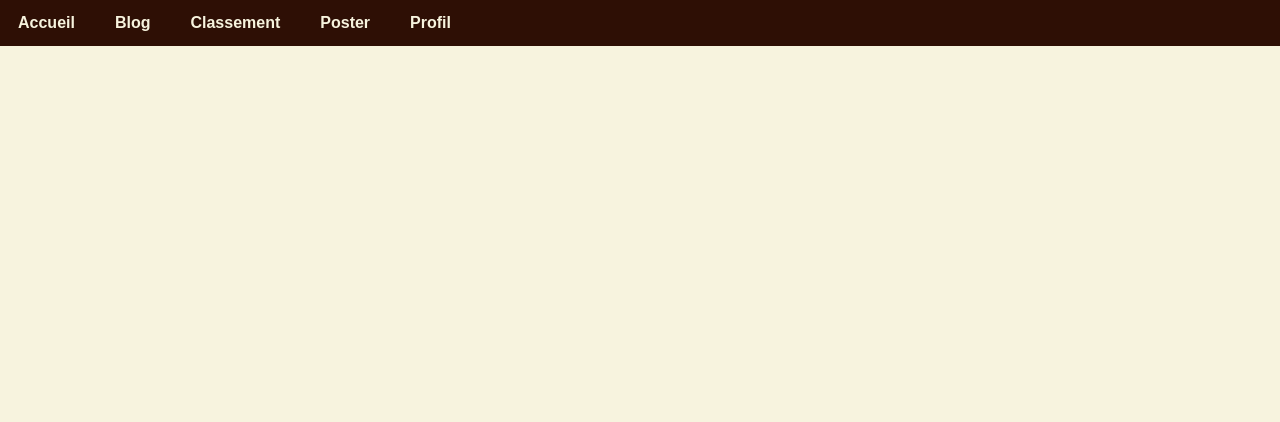
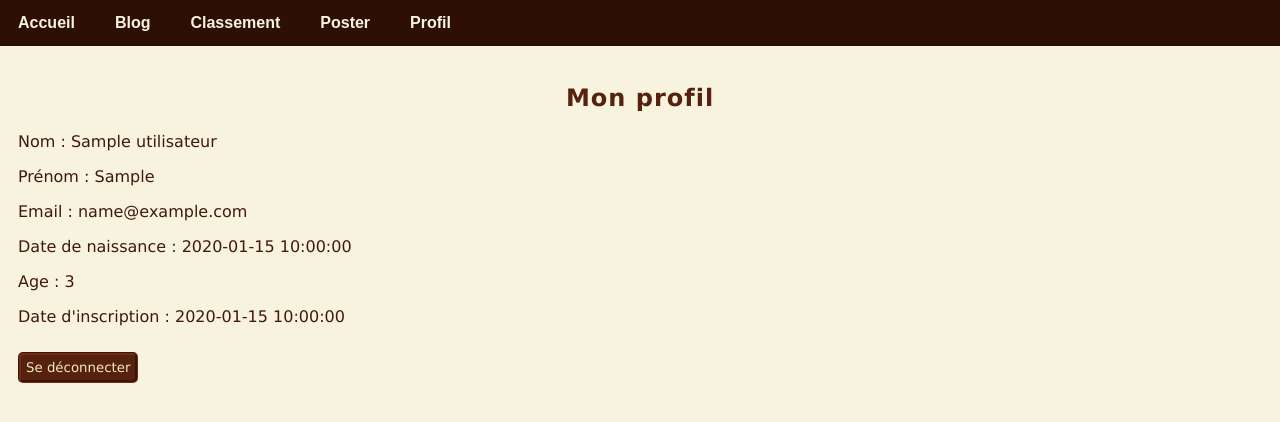
Before and after one commit to gilles-maurer/WE4A_TP_project, a PHP site: page /stats.php in a window 1280 px wide. Shown: the top 422 px of the page. Run offline with PHP 8.4, Linux system fonts and the light colour scheme; the visitor is signed in with stand-in values (Sample User, id 1); tables that the repository leaves empty or names only in its code hold one stand-in row (values such as "Sample post").

Commit message:
ajout début page profil

```diff
--- a/SousPages/sqlfunctions.php
+++ b/SousPages/sqlfunctions.php
@@ -141,6 +141,16 @@
     }
 
 
+    // fonction page profil
+
+    function get_informations($connexion, $id) {
+
+        $sql = "SELECT * FROM utilisateur WHERE id_utilisateur = '".$id."'";
+        $result = $connexion->query($sql);
+
+        return $result;
+    }
+
 
 
 ?>
--- a/stats.php
+++ b/stats.php
@@ -11,6 +11,61 @@
 
 <?php include("SousPages/navbar.php");?>
 
+<?php
+    if(isset($_POST['id_utilisateur'])) {
+        // delete cookie
+        setcookie('id_utilisateur');
+        header('Location: ./index.php');
+    }
+
+?>
+    <h2> Mon profil </h2>
+
+    <?php
+    require("SousPages/connectionbdd.php");
+    $connection = connect_db();
+
+    require ("SousPages/sqlfunctions.php");
+
+    $id = $_COOKIE['id_utilisateur'];
+
+    $result = get_informations($connection, $id);
+
+    $row = $result->fetch();
+
+    $date = new DateTime($row['date_naissance']);
+    $date_actuelle = new DateTime();
+    $age = $date->diff($date_actuelle);
+
+    // affiche les informations de l'utilisateur
+
+    echo "<p> Nom : ".$row['nom']."</p>";
+    echo "<p> Prénom : ".$row['prenom']."</p>";
+    echo "<p> Email : ".$row['email']."</p>";
+    echo "<p> Date de naissance : ".$row['date_naissance']."</p>";
+    echo "<p> Age : ".$age->y."</p>";
+    echo "<p> Date d'inscription : ".$row['date_inscription']."</p>";
+
+
+
+
+    ?>
+
+    <!-- T'en fait ce que tu veux de ce form mdr  -->
+    <div>
+
+        <form action='#' method='post'>
+
+            <div>
+                <!-- Caché -->
+                <input type="hidden" name="id_utilisateur" value="<?php echo $id; ?>">
+            </div>
+            <div>
+                <button type="submit">Se déconnecter</button>
+            </div>
+        </form>
+
+    </div>
 
 </body>
 
```
